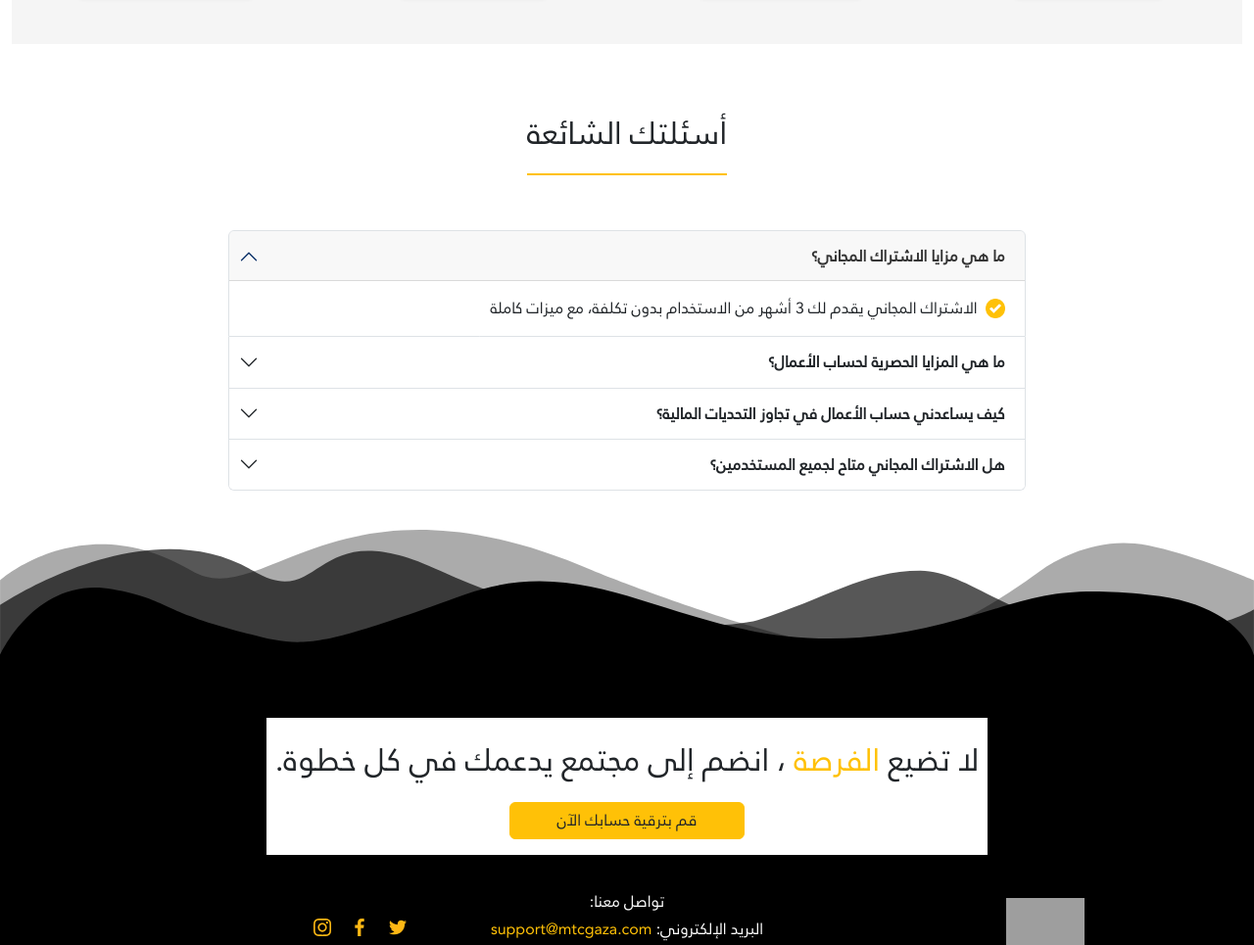
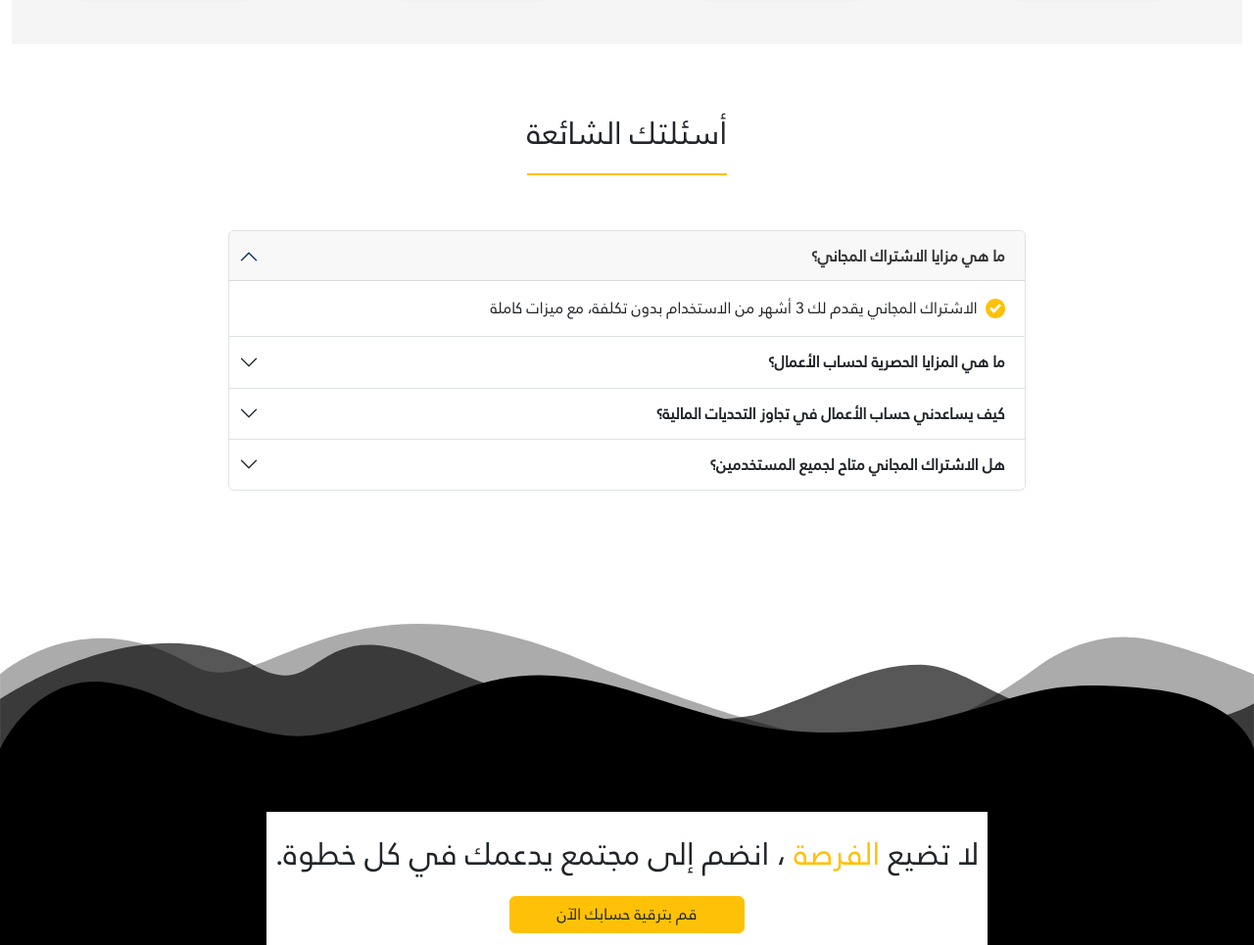
Before and after one commit to nourkuktut/BusinessAccounts, a plain HTML site: page index.html in a window 1280 px wide. Shown: the part 2248-3213 px from the top of the page at 98% size. Drawn offline with nearby package versions, Linux system fonts and the light colour scheme; grey boxes are pictures that could not be loaded.

Commit message:
there init

```diff
--- a/index.html
+++ b/index.html
@@ -360,7 +360,7 @@
       </section>
 
       <!--^ faq section -->
-      <section class="container-fluid faq-section my-3">
+      <section class="container-fluid faq-section mt-3 my-5 pb-3">
         <div class="text-center">
           <div class="col-12 py-3 text-center">
             <h2
@@ -551,7 +551,7 @@
       src="./imgs/footer-before.svg"
       alt=""
       height="20%"
-      class="img-fluid"
+      class="img-fluid mt-5"
       style="width: 100%"
     />
     <footer class="section-footer bg-black text-white py-5">
```
